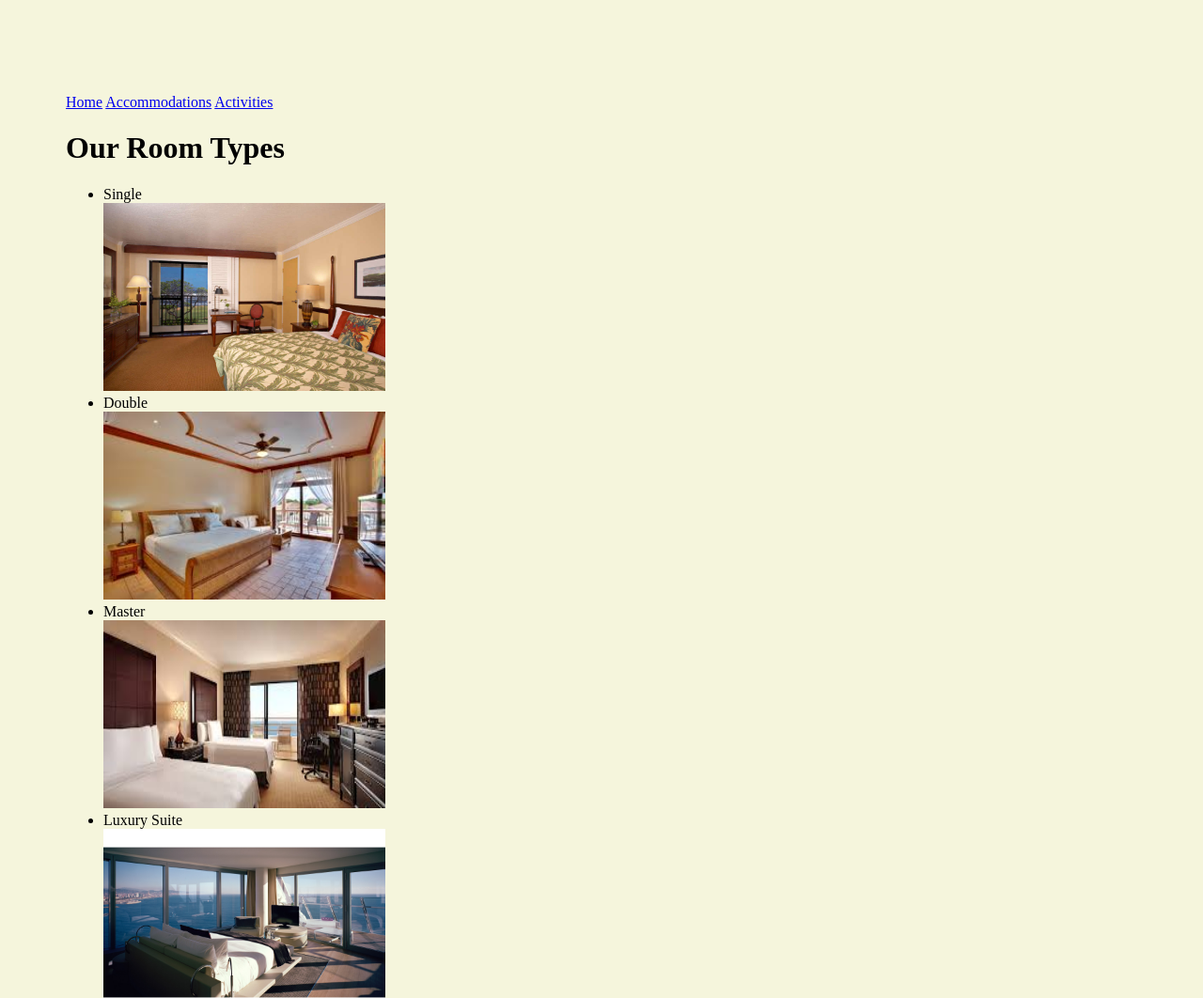
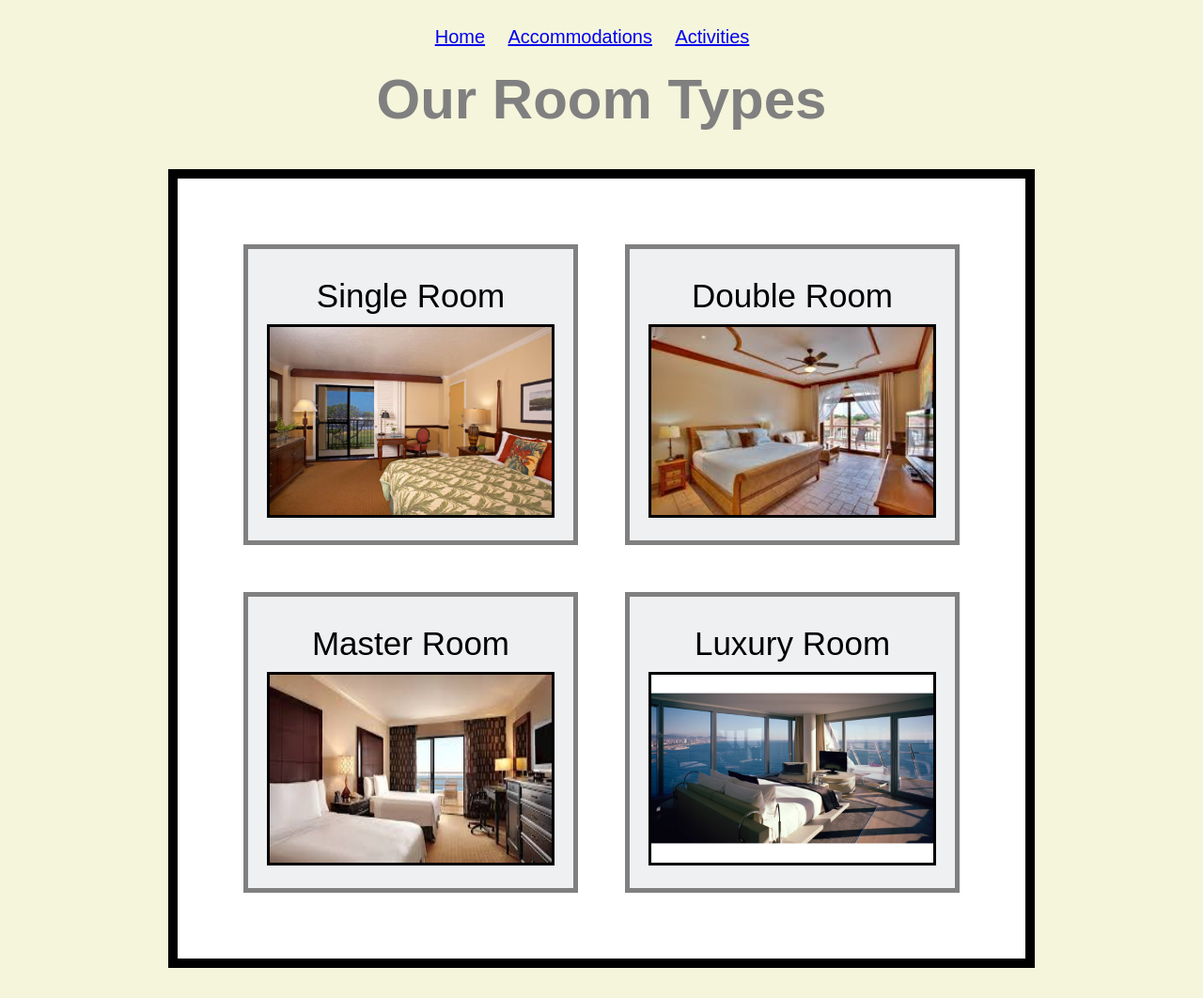
Before and after one commit to QIANQIANHU/resort2, a plain HTML site: page accommodations.html in a window 1280 px wide. Shown: the top 1062 px of the page at 94% size. Drawn offline with Linux system fonts and the light colour scheme.

Commit message:
added styling

```diff
--- a/accommodations.html
+++ b/accommodations.html
@@ -12,7 +12,29 @@
   </header>
   <body>
     <h1>Our Room Types</h1>
-    <ul>
+    <table>
+      <tr>
+        <td>
+          <p class="cell-title">Single Room</p>
+          <img src="img/single.jpg" alt="single">
+        </td>
+        <td>
+          <p class="cell-title">Double Room</p>
+          <img src="img/double.jpeg" alt="double">
+        </td>
+      </tr>
+      <tr>
+        <td>
+          <p class="cell-title">Master Room</p>
+          <img src="img/master.jpeg" alt="master">
+        </td>
+        <td>
+          <p class="cell-title">Luxury Room</p>
+          <img src="img/luxury.jpg" alt="luxury">
+        </td>
+      </tr>
+    </table>
+    <!-- <ul>
       <li>Single</li>
       <img src="img/single.jpg" alt="Beautiful picture of single room">
       <li>Double</li>
@@ -21,7 +43,7 @@
       <img src="img/master.jpeg" alt="Beautiful picture of master room">
       <li>Luxury Suite</li>
       <img src="img/luxury.jpg" alt="Beautiful luxury room">
-    </ul>
+    </ul> -->
     <p>Lorem ipsum dolor sit amet, consectetur adipisicing elit, sed do eiusmod tempor incididunt ut labore et dolore magna aliqua. Ut enim ad minim veniam, quis nostrud exercitation ullamco laboris nisi ut aliquip ex ea commodo consequat. Duis aute irure dolor in reprehenderit in voluptate velit esse cillum dolore eu fugiat nulla pariatur. Excepteur sint occaecat cupidatat non proident, sunt in culpa qui officia deserunt mollit anim id est laborum.</p>
   </body>
 </html>
--- a/css/styles.css
+++ b/css/styles.css
@@ -4,8 +4,65 @@ img {
 }
 body {
   background-color: beige;
-  margin-top:100px;
+  font-family: fantasy;
+  /*margin-top:100px;
 	margin-right:70px;
 	margin-bottom:10px;
-	margin-left:70px;
+	margin-left:70px;*/
 }
+
+td {
+  border: 5px solid gray;
+  padding: 20px;
+  text-align: center;
+  background-color: #eff0f2;
+}
+
+table {
+  padding: 20px;
+  margin-left: auto;
+  margin-right: auto;
+  border-collapse: separate;
+  border-spacing: 50px;
+  border: 10px solid black;
+  background-color: white;
+  margin-bottom: 40px;
+
+}
+
+.cell-title {
+  font-size: 35px;
+
+}
+
+td img {
+  border: 3px solid black;
+}
+
+td p {
+  padding: 5px;
+  margin: 5px;
+}
+
+h1 {
+  text-align: center;
+  font-size: 60px;
+  color: grey;
+  margin-top: 20px;
+}
+
+header {
+  text-align: center;
+  padding-top: 20px;
+  margin-bottom: 0px;
+}
+
+header a {
+  margin-right: 20px;
+  font-size: 20px;
+}
+
+p {
+  font-size: 23px;
+  padding-left: 20px;
+}
```
Also changed, not shown: css/new-styles.css (added, +11 -0 lines), index.html (+3 -3 lines), new-page.html (added, +25 -0 lines).
